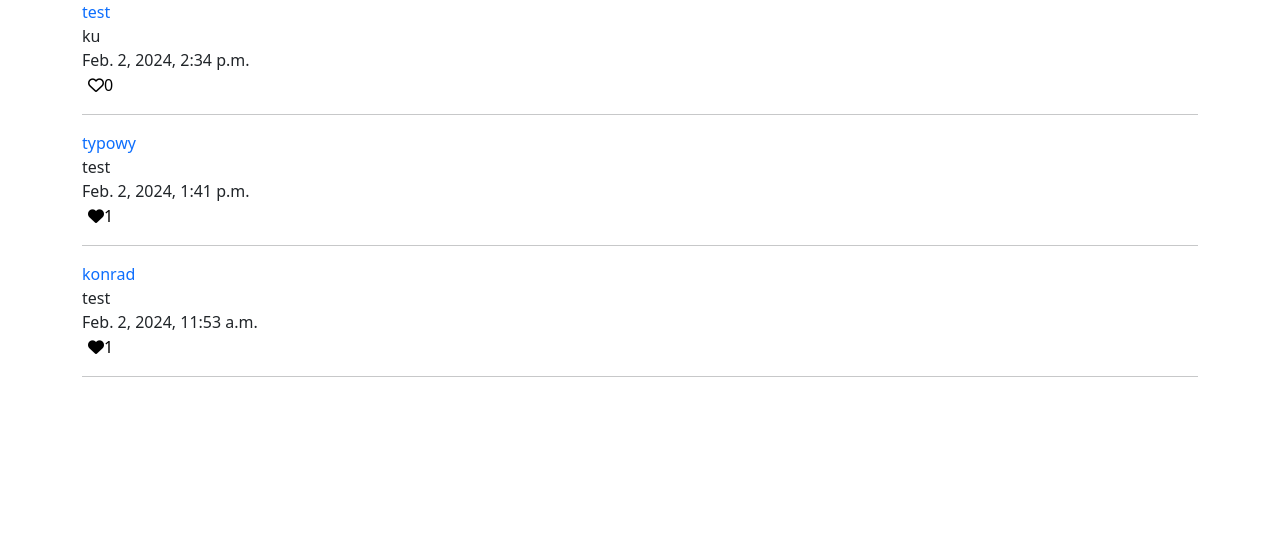
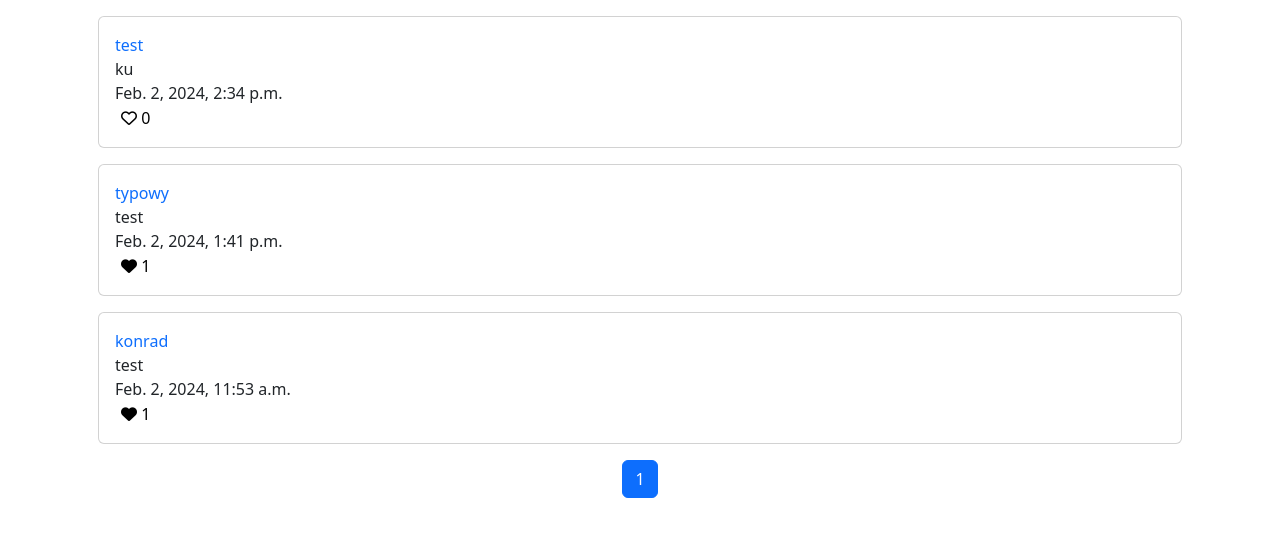
Before and after one commit to Typowy99/X-clone, a Django app: page /following in a window 1280 px wide. Shown: the part 56-593 px from the top of the page. Run offline with Django 3.2, Linux system fonts and the light colour scheme; a user stored in the database is signed in; data comes from the database, SQL or seed files in the repository; both versions use the stored data as it was after the commit; some libraries are stand-ins or nearby versions.

Commit message:
Add pagination

```diff
--- a/network/static/network/likes.js
+++ b/network/static/network/likes.js
@@ -21,7 +21,9 @@ document.addEventListener('DOMContentLoaded', function() {
             .then(data => {
                 const likeCountIcon = document.querySelector(`#like-btn-${postId} i.fa-heart`);
                 const likeCountText = document.querySelector(`#likes-count-${postId}`);
-
+                if (data.user_is_not_loggin) {
+                    console.log("nie jestes zalogowany")
+                } else {
                     if (data.like) {
                         likeCountIcon.classList.remove('fa-regular');
                         likeCountIcon.classList.add('fa-solid');
@@ -30,6 +32,7 @@ document.addEventListener('DOMContentLoaded', function() {
                         likeCountIcon.classList.add('fa-regular');
                     }
                     likeCountText.textContent = data.likes_count;
+                }
             })
             .catch(error => {
                 console.error('Error:', error);
--- a/network/static/network/styles.css
+++ b/network/static/network/styles.css
@@ -1,7 +1,3 @@
-#post-form {
-    border: 1px solid rgb(189, 189, 189);
-    padding: 20px;
-}
 [id^="edit-formarea-"] {
     display: none;
 }
@@ -12,3 +8,8 @@
 a {
     text-decoration: none;
 }
+.pagination {
+    display: flex;
+    justify-content: center;
+    align-items: center;
+}
--- a/network/templates/network/following.html
+++ b/network/templates/network/following.html
@@ -7,6 +7,8 @@
     {% include 'network/post.html' %}
 {% endfor %}
 
+{% include 'network/pagination.html' %}
+
 {% endblock %}
 
 {% block script %}
--- /dev/null
+++ b/network/templates/network/pagination.html
@@ -0,0 +1,23 @@
+<nav aria-label="Page navigation example">
+    <ul class="pagination">
+        {% if posts.has_previous %}
+        <li class="page-item">
+            <a class="page-link" href="?page={{ posts.previous_page_number }}" aria-label="Previous">
+                <span aria-hidden="true">&laquo;</span>
+            </a>
+        </li>
+        {% endif %}
+        {% for num in posts.paginator.page_range %}
+        <li class="page-item {% if num == posts.number %}active{% endif %}">
+            <a class="page-link" href="?page={{ num }}">{{ num }}</a>
+        </li>
+        {% endfor %}
+        {% if posts.has_next %}
+        <li class="page-item">
+            <a class="page-link" href="?page={{ posts.next_page_number }}" aria-label="Next">
+                <span aria-hidden="true">&raquo;</span>
+            </a>
+        </li>
+        {% endif %}
+    </ul>
+</nav>
--- a/network/templates/network/post.html
+++ b/network/templates/network/post.html
@@ -1,3 +1,6 @@
+
+<div class="card m-3">
+    <div class="card-body">
         <div>
             <a href="{% url 'profile' post.post_author.username %}">{{ post.post_author }}</a>
         </div>
@@ -6,9 +9,10 @@
         <div>{{post.created_at}}</div>
         <button id="like-btn-{{post.id}}">
             {% if user in post.likes.all %}
-        <i class="fa-solid fa-heart"></i><span id="likes-count-{{post.id}}">{{ post.likes.all.count }}</span>
+                <i class="fa-solid fa-heart"></i> <span id="likes-count-{{post.id}}">{{ post.likes.all.count }}</span>
             {% else %}
-        <i class="fa-regular fa-heart"></i><span id="likes-count-{{post.id}}">{{ post.likes.all.count }}</span>
+                <i class="fa-regular fa-heart"></i> <span id="likes-count-{{post.id}}">{{ post.likes.all.count }}</span>
             {% endif %}
         </button>
-<hr>
+    </div>
+  </div>
--- a/network/views.py
+++ b/network/views.py
@@ -9,19 +9,32 @@ from .models import User, Comment, Post
 from django import forms
 import json
 
+#import Pagination Stuff
+from django.core.paginator import Paginator
+
+
+
 class PostForm(forms.Form):
     comment = forms.CharField(widget=forms.Textarea(attrs={'class': 'form-label', 'rows': '3', 'style': 'width: 100%;'}), label=False)
 
 
 def index(request):
-    posts = Post.objects.all().order_by('-created_at')
+
+    # Set up Pagination
+    p = Paginator(Post.objects.all().order_by('-created_at'), 10)
+    page = request.GET.get('page')
+    posts = p.get_page(page)
+
+
     if request.user.is_authenticated:
         form = PostForm()
         return render(request, "network/index.html", {
             "form": form,
             "posts": posts
         })
-    return render(request, "network/index.html")
+    return render(request, "network/index.html", {
+        "posts": posts
+    })
 
 
 def all_users(request):
@@ -39,7 +52,12 @@ def all_users(request):
 @login_required(login_url='login')
 def view_following_posts(request):
     users_followed = request.user.follows.all()
-    posts = Post.objects.filter(post_author__in=users_followed).order_by('-created_at')
+
+    # Set up Pagination
+    p = Paginator(Post.objects.filter(post_author__in=users_followed).order_by('-created_at'), 10)
+    page = request.GET.get('page')
+    posts = p.get_page(page)
+
     return render(request, "network/following.html", {"posts": posts})
 
 
@@ -79,22 +97,24 @@ def edit_post(request):
 
 
 @csrf_exempt
-@login_required(login_url='login')
 def like_post(request):
-    if request.method == "POST":
-        data = json.loads(request.body)
-        post_id = data.get('post_id')
-        post = get_object_or_404(Post, id=post_id)
+    if request.user.is_authenticated:
+        if request.method == "POST":
+            data = json.loads(request.body)
+            post_id = data.get('post_id')
+            post = get_object_or_404(Post, id=post_id)
 
-        if post.likes.filter(id=request.user.id).exists():
-            post.likes.remove(request.user)
-            return JsonResponse({'like': False, 'likes_count': post.likes.count()})
+            if post.likes.filter(id=request.user.id).exists():
+                post.likes.remove(request.user)
+                return JsonResponse({'like': False, 'likes_count': post.likes.count()})
+            else:
+                post.likes.add(request.user)
+                return JsonResponse({'like': True, 'likes_count': post.likes.count()})
+
         else:
-            post.likes.add(request.user)
-            return JsonResponse({'like': True, 'likes_count': post.likes.count()})
-
+            return JsonResponse({'error': 'Only POST method is allowed'}, status=405)
     else:
-        return JsonResponse({'error': 'Only POST method is allowed'}, status=405)
+        return JsonResponse({'user_is_not_loggin': True})
 
 
 def profile_view(request, user_name):
```
Also changed, not shown: network/templates/network/index.html (+13 -6 lines), db.sqlite3. Lines whose indentation alone changed are shown as unchanged.
